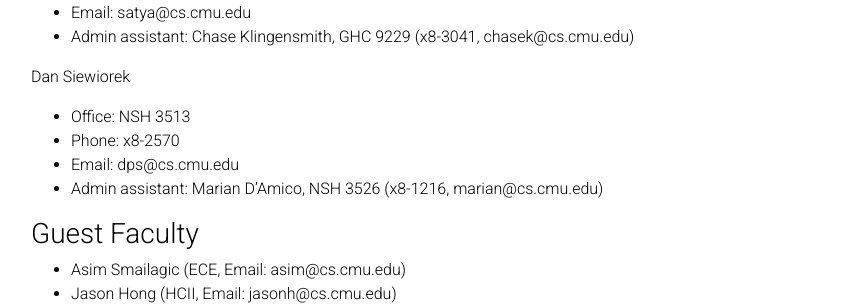
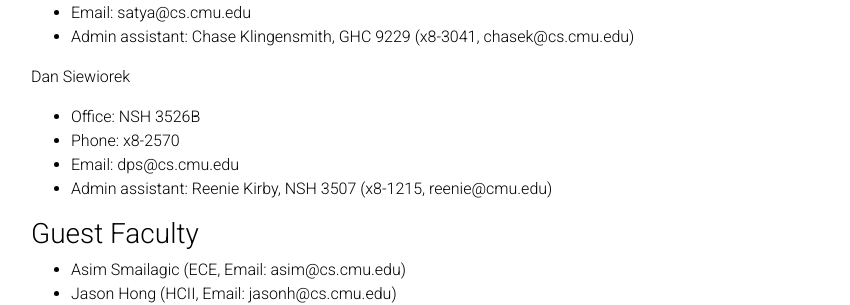
Before and after one commit to therealsatya/15821web, a Jekyll site: the page built from _pages/people.md, in a window 1280 px wide. Shown: the part 314-619 px from the top of the page, without its empty margins (224-1074 px from the left). Built offline with Jekyll 4.4.1, drawn with Linux system fonts in a browser that asks for light colours; nearby versions of some CDN libraries; a style sheet for code colours, icons or effects is not loaded.

Commit message:
Minor edits

```diff
--- a/_pages/people.md
+++ b/_pages/people.md
@@ -14,10 +14,10 @@ Mahadev Satyanarayanan
 * Admin assistant: Chase Klingensmith, GHC 9229 (x8-3041, chasek@cs.cmu.edu)
 
 Dan Siewiorek
-* Office: NSH 3513
+* Office: NSH 3526B
 * Phone: x8-2570
 * Email: dps@cs.cmu.edu
-* Admin assistant: Marian D'Amico, NSH 3526 (x8-1216, marian@cs.cmu.edu)
+* Admin assistant: Reenie Kirby,  NSH 3507 (x8-1215, reenie@cmu.edu)
 
 ### Guest Faculty
 * Asim Smailagic (ECE, Email: asim@cs.cmu.edu)
```
